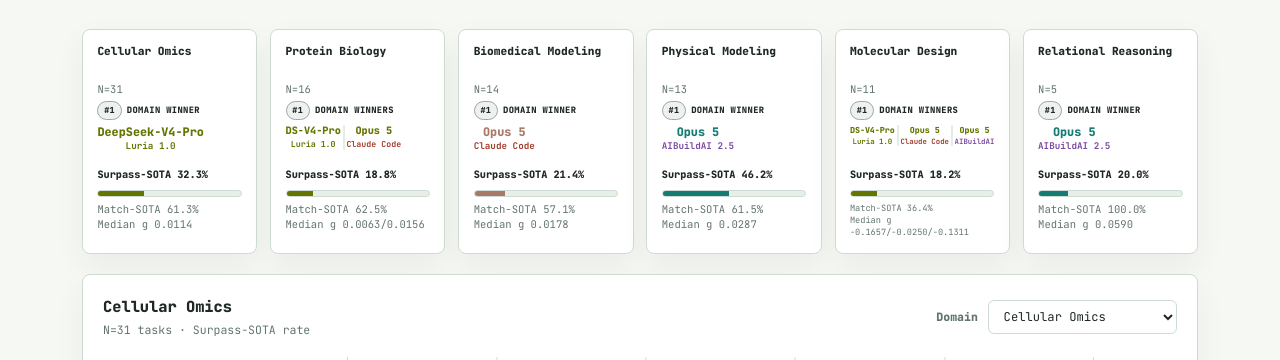
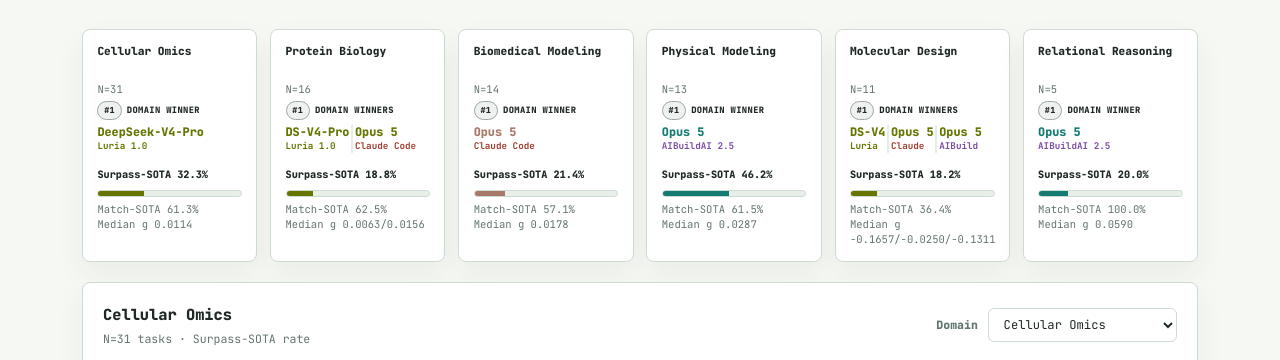
Before and after one commit to FrontisAI/NatureBench, a plain HTML site: page index.html in a window 1280 px wide. Shown: the part 3863-4223 px from the top of the page. Drawn offline with Linux system fonts and the light colour scheme.

Commit message:
fix(site): restore domain winner typography

```diff
--- a/app.js
+++ b/app.js
@@ -443,13 +443,16 @@
 
   function compactDomainModelName(row, winnerCount) {
     const displayName = displayNameForRow(row);
+    if (winnerCount >= 3 && /^DeepSeek-V4-Pro$/i.test(displayName)) return "DS-V4";
     if (winnerCount > 1 && /^DeepSeek-V4-Pro$/i.test(displayName)) return "DS-V4-Pro";
     return displayName;
   }
 
   function compactDomainAgentName(agent, winnerCount) {
     if (winnerCount < 3) return agent;
-    if (/^aibuildai\b/i.test(agent)) return "AIBuildAI";
+    if (/^luria\b/i.test(agent)) return "Luria";
+    if (/^claude code\b/i.test(agent)) return "Claude";
+    if (/^aibuildai\b/i.test(agent)) return "AIBuild";
     return agent;
   }
 
--- a/styles.css
+++ b/styles.css
@@ -2286,7 +2286,6 @@
 .domain-winner-entry {
   min-width: 0;
   flex: 0 0 auto;
-  text-align: center;
 }
 
 .domain-winner-list.is-tied .domain-winner-entry + .domain-winner-entry {
@@ -2314,22 +2313,6 @@
   white-space: nowrap;
 }
 
-.domain-winner-list[data-winner-count="2"] .domain-winner {
-  font-size: 0.64rem;
-}
-
-.domain-winner-list[data-winner-count="2"] .domain-winner-agent {
-  font-size: 0.52rem;
-}
-
-.domain-winner-list[data-winner-count="3"] .domain-winner {
-  font-size: 0.52rem;
-}
-
-.domain-winner-list[data-winner-count="3"] .domain-winner-agent {
-  font-size: 0.46rem;
-}
-
 .domain-winner-agent {
   margin-top: 0.1rem;
   color: var(--agent-color, var(--text-secondary));
@@ -2375,10 +2358,6 @@
 
 .domain-card[data-winner-count="2"] .domain-stat span:last-child {
   white-space: nowrap;
-}
-
-.domain-card[data-winner-count="3"] .domain-stat {
-  font-size: 0.54rem;
 }
 
 .domain-table-winner-list {
```
